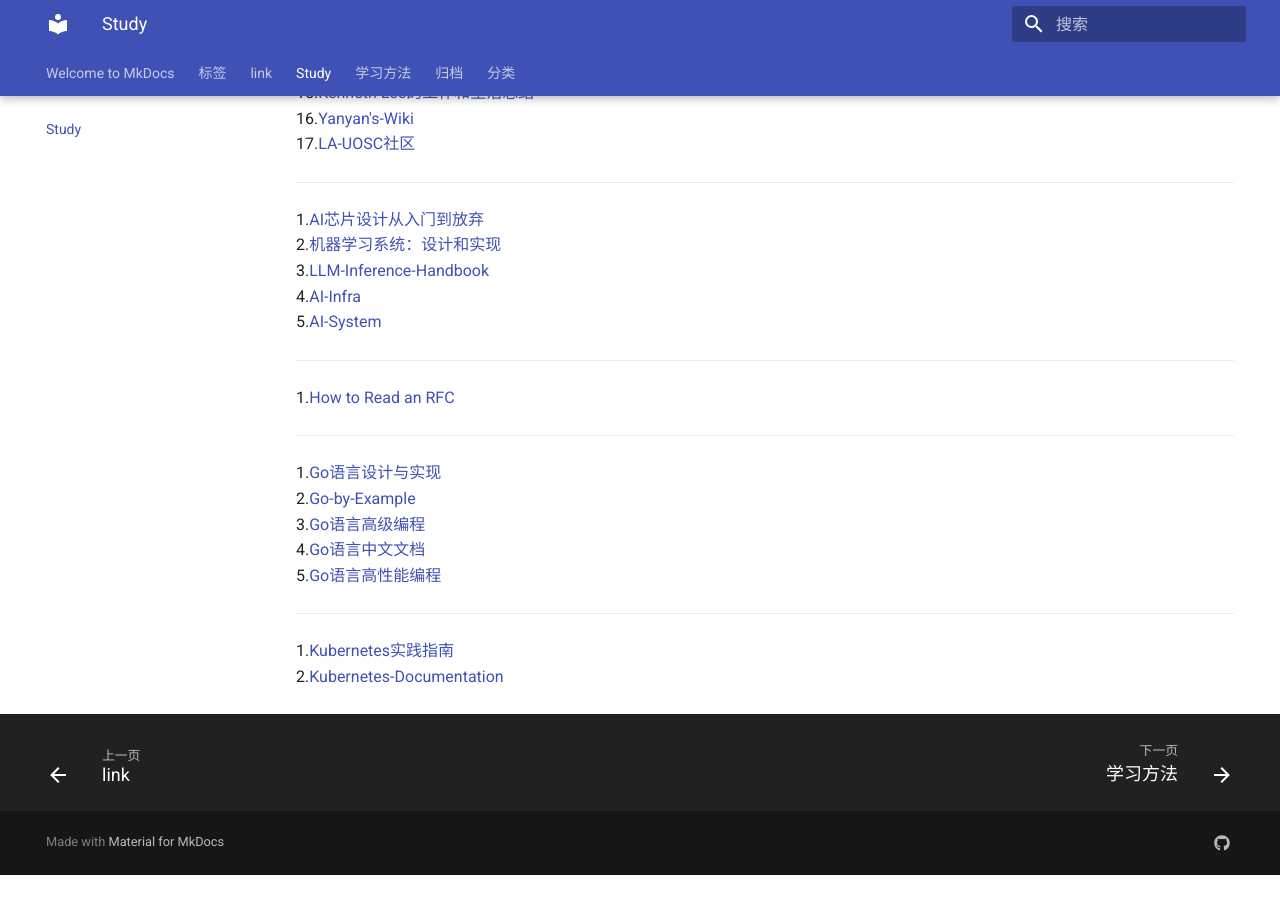
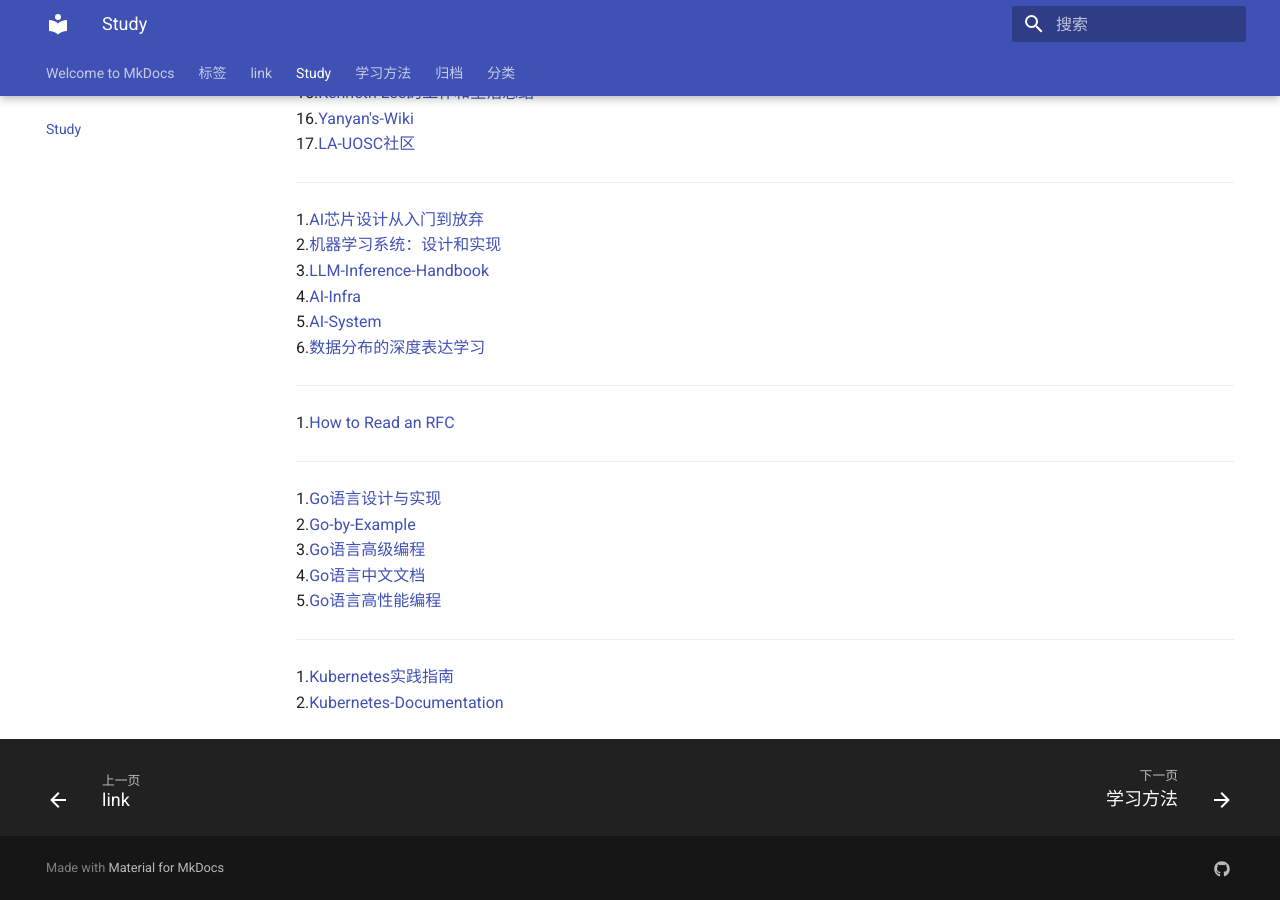
Before and after one commit to yuuri/nblog, an MkDocs documentation site: the page built from docs/study.md, in a window 1280 px wide and 900 px high, scrolled down 607 px. Built offline with MkDocs 1.6.1 and Material for MkDocs 9.7.7, drawn with Linux system fonts in a browser that asks for light colours; before the commit the page ends 1482 px from its top, so only the background shows below that.

Commit message:
update: update study course

```diff
--- a/docs/study.md
+++ b/docs/study.md
@@ -29,6 +29,7 @@
 3.[LLM-Inference-Handbook](https://bentoml.com/llm/){:target="_blank"}
 4.[AI-Infra](https://infrasys-ai.github.io/aiinfra-docs/index.html){:target="_blank"}
 5.[AI-System](https://infrasys-ai.github.io/aisystem-docs/){:target="_blank"}
+6.[数据分布的深度表达学习](https://ma-lab-berkeley.github.io/deep-representation-learning-book/zh/index.html){:target="_blank"}
 
 ---
 
```
